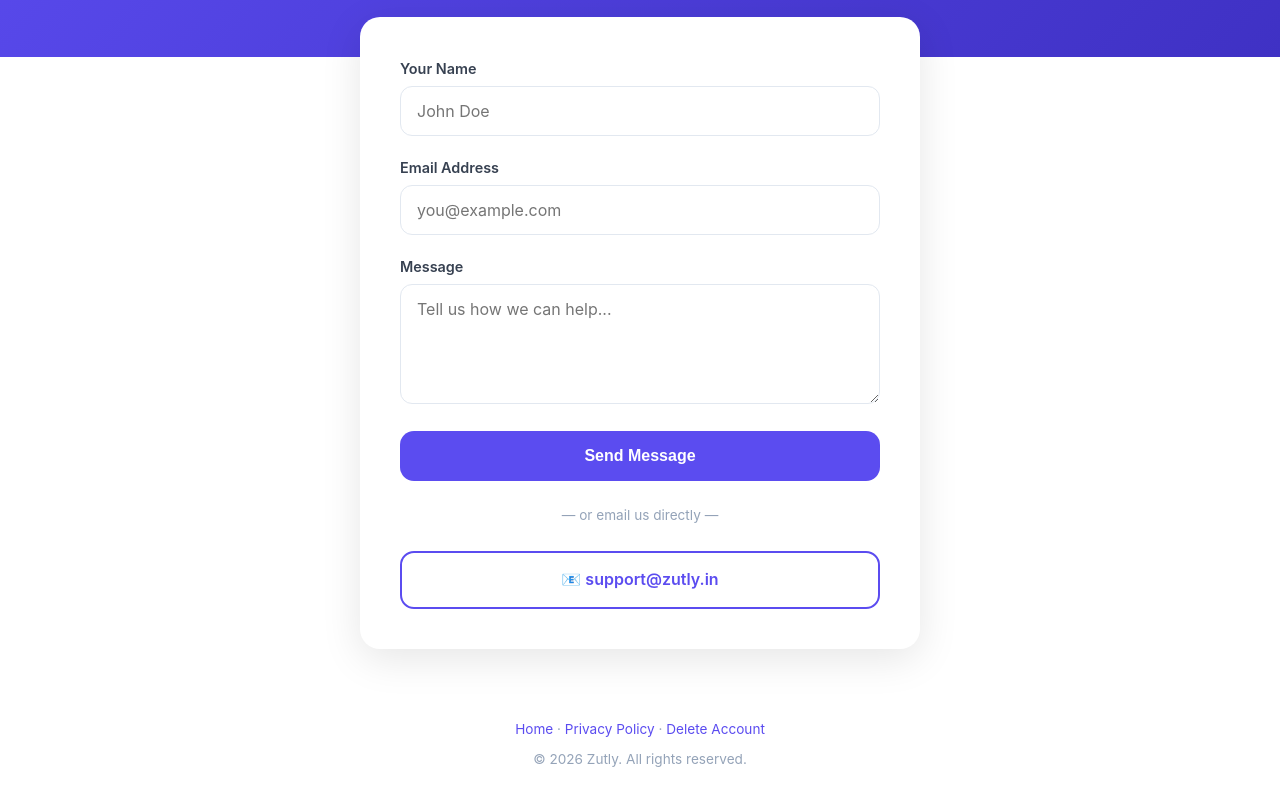
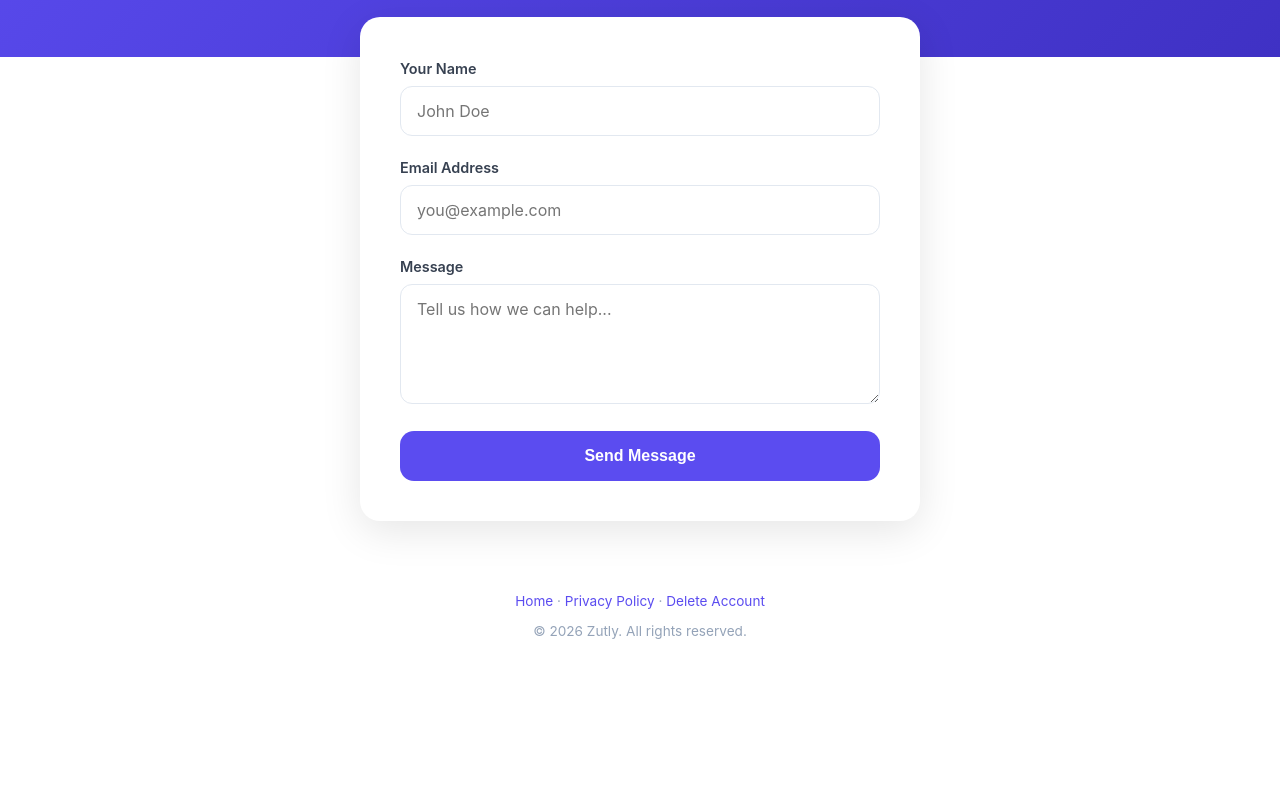
Before and after one commit to zutoly99/zutoly99.github.io, a plain HTML site: page contact.html in a window 1280 px wide. Shown: the part 229-1029 px from the top of the page. After the commit the page ends 902 px from the top, so only its background shows below. Drawn offline with Linux system fonts and the light colour scheme.

Commit message:
Remove subject field, add FAB contact button, bigger footer links

```diff
--- a/contact.html
+++ b/contact.html
@@ -68,12 +68,6 @@
                 <h2>✓ Message Sent!</h2>
                 <p>Thanks for reaching out. We'll get back to you within 48 hours.</p>
             </div>
-
-            <div class="divider">— or email us directly —</div>
-
-            <a href="mailto:support@zutly.in?subject=Zutly%20-%20Contact" class="email-link">
-                📧 support@zutly.in
-            </a>
         </div>
     </div>
 
```
